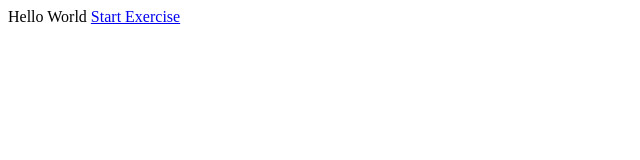
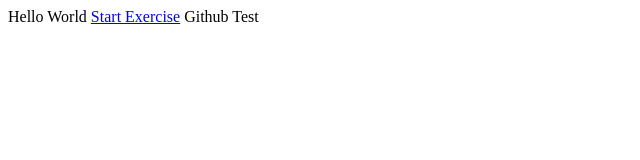
Before and after one commit to sollami24/GithubScavengerHunt, a plain HTML site: page Index.html in a window 1280 px wide. Shown: the full height of the page, 0-640 px from the left. Drawn offline with Linux system fonts and the light colour scheme.

Commit message:
Atom Test

```diff
--- a/Index.html
+++ b/Index.html
@@ -6,5 +6,7 @@
 <body>
   Hello World
   <a href="site1/index.html">Start Exercise</a>
+
+  Github Test
 </body>
 </html>
```
